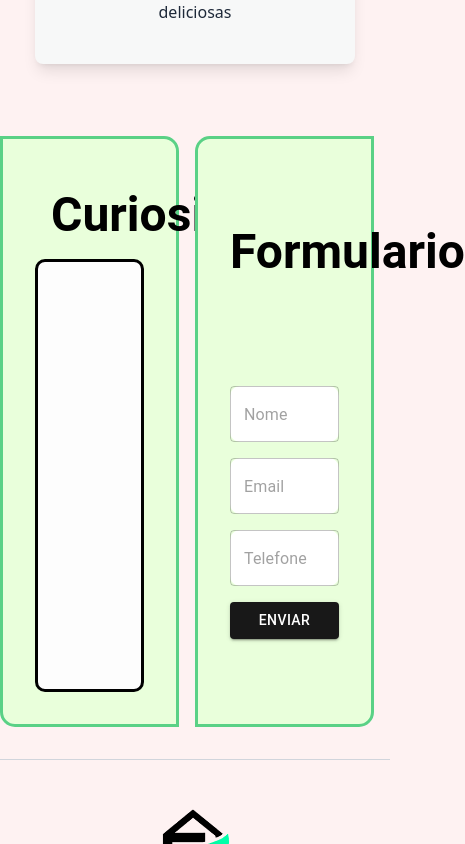
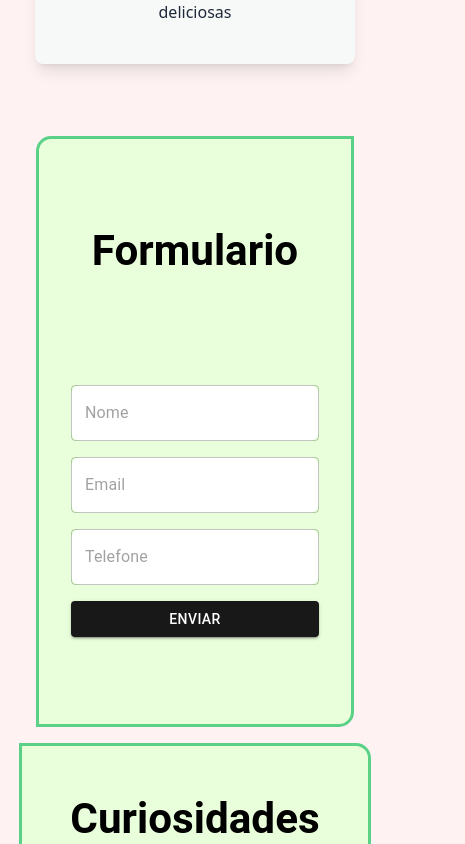
Before and after one commit to DrumondParizottoPiccolo/WebDelivery, a React (Vite) app: page / in a window 390 px wide. Shown: the part 2940-3784 px from the top of the page, 465 px wide, since content can reach past the window. Built offline with nearby package versions, Linux system fonts and the light colour scheme.

Commit message:
fix: responsiveness

```diff
--- a/src/Components/Formulario.jsx
+++ b/src/Components/Formulario.jsx
@@ -50,22 +50,27 @@ const Formulario = () => {
     };
 
     return (
-        <Container sx={{
+        <Container
+        disableGutters
+        sx={{
             my: 4, display: 'flex', flexDirection: 'column',
-            gap: 2, maxWidth: 500, height: '70vh', alignItems: 'end', justifyContent: 'center',
+            gap: 2, maxWidth: 1000, minHeigh: '70vh', alignItems: 'end', justifyContent: 'center', maxHeight:"150",
         }}>
             <Box
+                disableGutters
                 sx={{
                     borderRadius: 5,
                     display: "flex",
-                    justifyContent: "end",
-                    alignItems: "end",
+                    justifyContent: "center",
+                    alignItems: "center",
                     gap: 2,
+                    flexDirection: { xs: "column-reverse", md: "row" },
+                    maxHeight:"150vh",
                 }}
-                width={'100%'} height='70vh'
+                width={'100%'}
             >
 
-                <Box  width={'50%'} height='70vh'
+                <Box  width={'auto'} height='70vh' minWidth={"50%"} maxWidth={"100%"}
                         sx={{
                         backgroundColor: '  #e9ffdb',
                         display: 'flex', flexDirection: 'column',
@@ -73,9 +78,13 @@ const Formulario = () => {
                         borderRadius: "0px 15px 0px",
                         border: "solid",
                         borderColor: "#5ad186"
+
                     }}>
+
                     <Typography variant="h3" color="black" textAlign={"center"} fontWeight={700}
-                    sx={{padding: 2}}>
+                    sx={{padding: 2}}
+                    fontSize={"5vmax"}
+                    >
                         Curiosidades
                     </Typography>
                     <Box
@@ -93,7 +102,7 @@ const Formulario = () => {
 
                 </Box>
                 <Box
-                    width={'50%'} height='70vh'
+                    width={'auto'} height='70vh'
                     sx={{
                         backgroundColor: '#e9ffdb',
                         display: 'flex', flexDirection: 'column',
@@ -102,8 +111,9 @@ const Formulario = () => {
                         border: "solid",
                         borderColor: "#5ad186"
                     }}
+                    minWidth={"50%"} maxWidth={"100%"}
                 >
-                    <Typography variant="h3" color="black" textAlign={"center"} fontWeight={700}>
+                    <Typography variant="h3" color="black" textAlign={"center"} fontWeight={700} fontSize={"5vmax"}>
                         Formulario
                     </Typography>
                     <form className="flex flex-col gap-4" onSubmit={handleSubmit}>
--- a/src/combos/ComboRoute.jsx
+++ b/src/combos/ComboRoute.jsx
@@ -6,7 +6,6 @@ const ComboRoute = () => {
   return (
     <div className='w-auto h-150 flex justify-left p-4'>
 
-
     </div>
   );
 }
```
